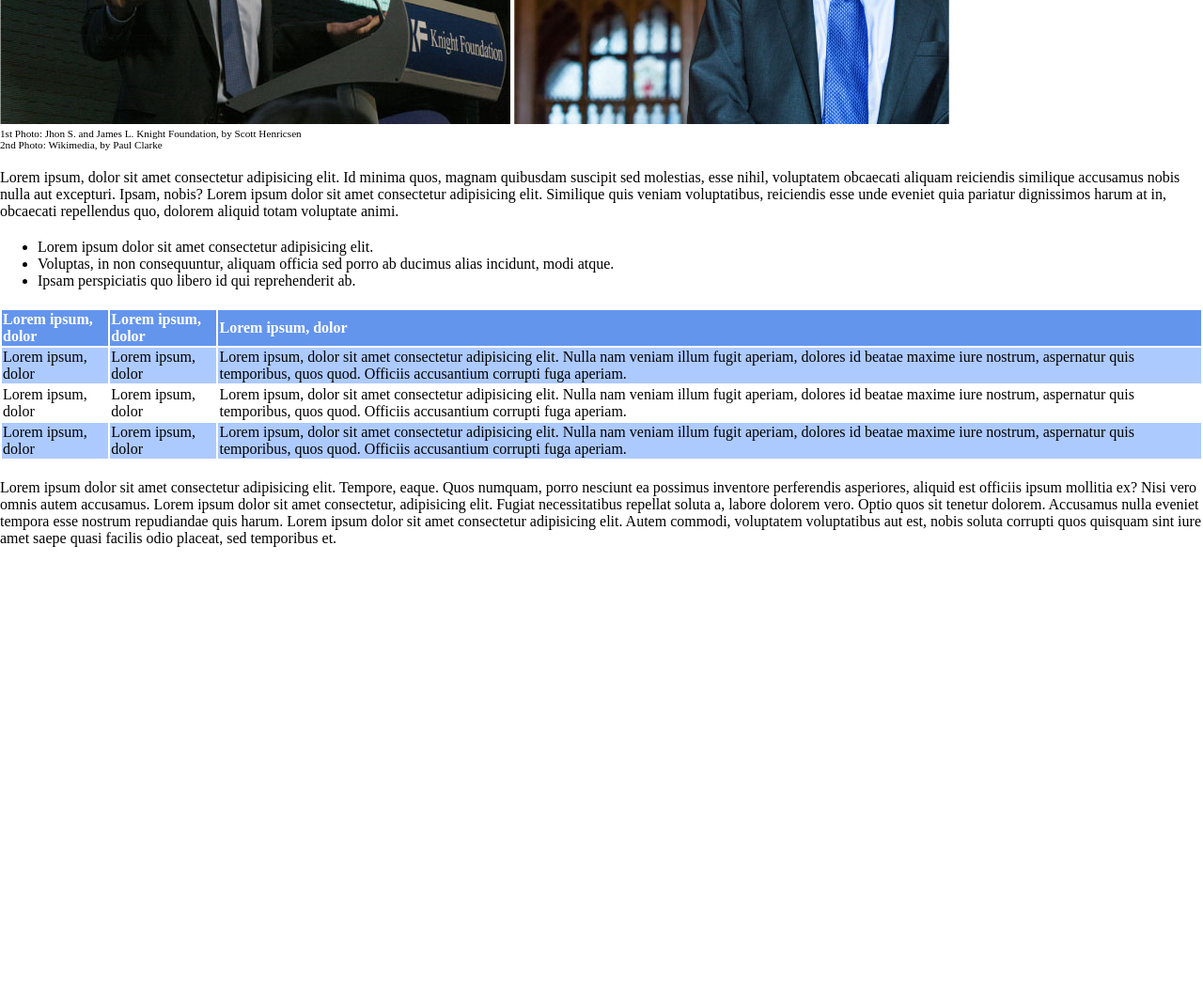
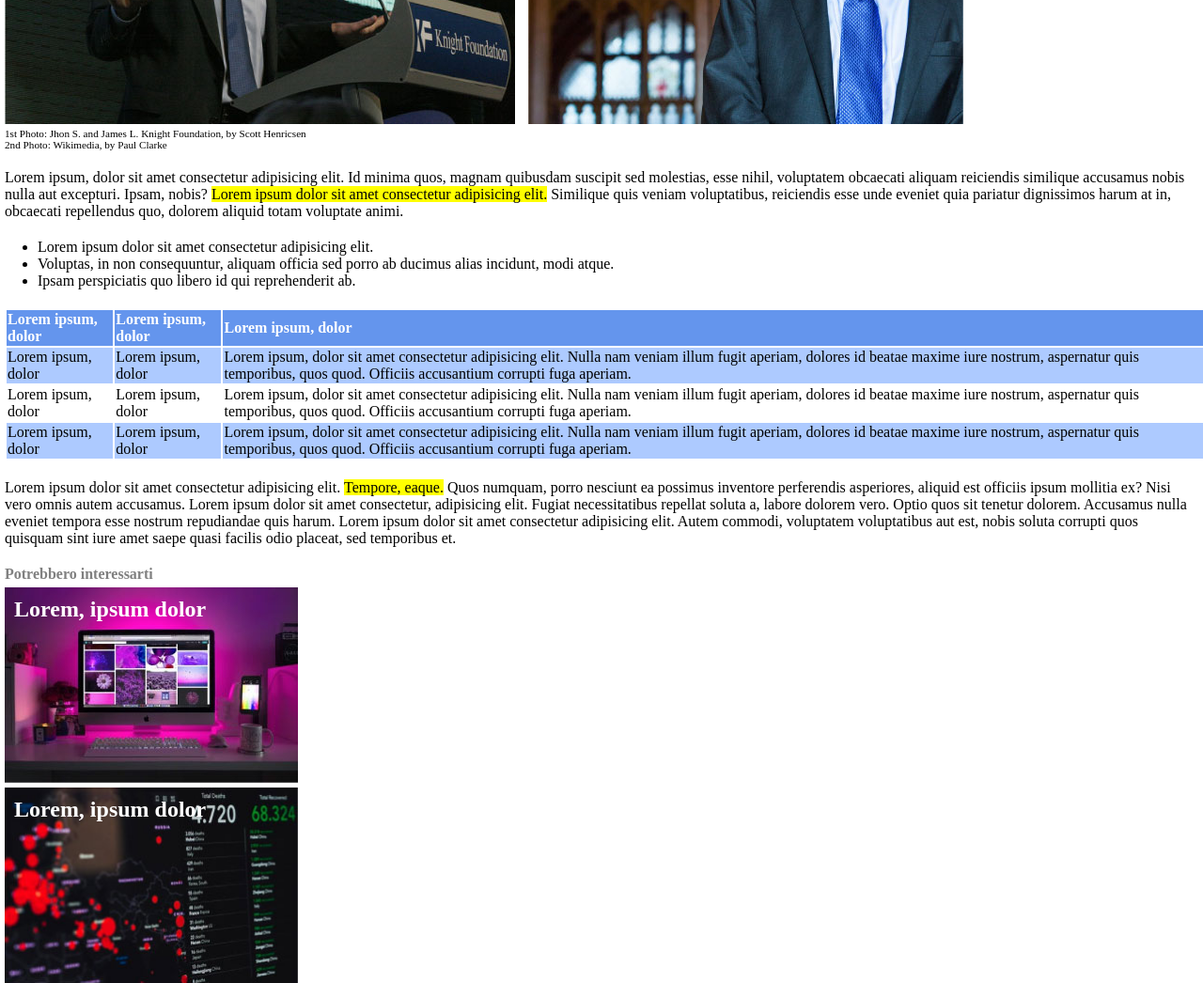
Before and after one commit to ClaudioLeone/html-css-booleaner, a plain HTML site: page index.html in a window 1280 px wide. Shown: the part 400-1446 px from the top of the page at 94% size. Before the commit the page ends 1002 px from the top, so only its background shows below. Drawn offline with Linux system fonts and the light colour scheme.

Commit message:
Completed footer section, implemented all classes/ids

```diff
--- a/CSS/style.css
+++ b/CSS/style.css
@@ -1,3 +1,5 @@
+/* GENERAL SELECTORS */
+
 *{
     margin: auto;
     box-sizing: border-box;
@@ -12,6 +14,8 @@ table{
 ul{
     margin-bottom: 20px;
 }
+
+/* IDs */
 
 #photoInfo{
     font-size: 0.7rem;
@@ -37,12 +41,14 @@ ul{
     font-size: 0.8rem;
 }
 
+/* CLASSES */
+
 .textColor{
     color: grey;
 }
 
 .divSpacing{
-    margin: 20px 0 20px 0;
+    margin: 20px 5px 20px 5px;
 }
 
 .tableHeadingRow{
@@ -53,3 +59,35 @@ ul{
 .tableRowsColor{
     background-color: rgb(173, 202, 255);
 }
+
+.footerImg1{
+    font-size: 1.5rem;
+    color:  white;
+    padding: 10px;
+    height: 208px;
+    width: 312px;
+    background-image: url(../img/monitor.jpg);
+    background-size: cover;
+    margin-left: 5px;
+    margin-top: 5px;
+}
+
+.footerImg2{
+    font-size: 1.5rem;
+    color:  white;
+    padding: 10px;
+    height: 208px;
+    width: 312px;
+    background-image: url(../img/graph.jpg);
+    background-size: cover;
+    margin-left: 5px;
+    margin-top: 5px;
+}
+
+.textMargin{
+    margin: 0 5px 0 5px;
+}
+
+.marker{
+    background-color: yellow;
+}
--- a/index.html
+++ b/index.html
@@ -11,22 +11,22 @@
     <body>
         <!-- Header start -->
             <header id="banner">
-                <img id="bannerImg" src="img/logo.svg" alt="The-Booleaner-Logo">
+                <img class="textMargin" id="bannerImg" src="img/logo.svg" alt="The-Booleaner-Logo">
             </header>
-            <h1>Internet deve essere al servizio del "bene pubblico": il manifesto di Tim Berners-Lee</h1>
-            <p class="textColor">Scritto da <span id="subTitleSpan">The Booleaner</span></p>
-            <p class="textColor" id="publicationDate">il 10/10/2020</p>
+            <h1 class="textMargin">Internet deve essere al servizio del "bene pubblico": il manifesto di Tim Berners-Lee</h1>
+            <p class="textMargin textColor">Scritto da <span id="subTitleSpan">The Booleaner</span></p>
+            <p class="textMargin textColor" id="publicationDate">il 10/10/2020</p>
         <!-- Header stop -->
 
         <!-- Main start -->
         <main>
-            <img src="img/tim-1.jpg" alt="tim-1">
-            <img src="img/tim-2.jpg" alt="tim-2">
-            <p id="photoInfo">1st Photo: Jhon S. and James L. Knight Foundation, by Scott Henricsen<br>2nd Photo: Wikimedia, by Paul Clarke</p>
+            <img class="textMargin" src="img/tim-1.jpg" alt="tim-1">
+            <img class="textMargin" src="img/tim-2.jpg" alt="tim-2">
+            <p class="textMargin" id="photoInfo">1st Photo: Jhon S. and James L. Knight Foundation, by Scott Henricsen<br>2nd Photo: Wikimedia, by Paul Clarke</p>
             <div class="divSpacing">
                 Lorem ipsum, dolor sit amet consectetur adipisicing elit. Id minima quos, magnam quibusdam suscipit sed molestias,
                 esse nihil, voluptatem obcaecati aliquam reiciendis similique accusamus nobis nulla aut excepturi. Ipsam, nobis?
-                Lorem ipsum dolor sit amet consectetur adipisicing elit. Similique quis veniam voluptatibus, reiciendis esse unde eveniet quia pariatur dignissimos harum at in,
+                <span class="marker">Lorem ipsum dolor sit amet consectetur adipisicing elit.</span> Similique quis veniam voluptatibus, reiciendis esse unde eveniet quia pariatur dignissimos harum at in,
                 obcaecati repellendus quo, dolorem aliquid totam voluptate animi.
             </div>
             <ul>
@@ -34,8 +34,9 @@
                 <li>Voluptas, in non consequuntur, aliquam officia sed porro ab ducimus alias incidunt, modi atque.</li>
                 <li>Ipsam perspiciatis quo libero id qui reprehenderit ab.</li>
             </ul>
+            <!-- table section start -->
             <div>
-                <table>
+                <table class="textMargin">
                     <tr class="tableHeadingRow">
                         <th>Lorem ipsum, dolor</th>
                         <th>Lorem ipsum, dolor</th>
@@ -61,16 +62,25 @@
                     </tr>
                 </table>
             </div>
+            <!-- table section stop -->
 
             <div class="divSpacing">
-                Lorem ipsum dolor sit amet consectetur adipisicing elit. Tempore, eaque. Quos numquam, porro nesciunt ea possimus inventore perferendis asperiores, aliquid est officiis ipsum mollitia ex? Nisi vero omnis autem accusamus. Lorem ipsum dolor sit amet consectetur, adipisicing elit. Fugiat necessitatibus repellat soluta a, labore dolorem vero. Optio quos sit tenetur dolorem. Accusamus nulla eveniet tempora esse nostrum repudiandae quis harum. Lorem ipsum dolor sit amet consectetur adipisicing elit. Autem commodi, voluptatem voluptatibus aut est, nobis soluta corrupti quos quisquam sint iure amet saepe quasi facilis odio placeat, sed temporibus et.
+                Lorem ipsum dolor sit amet consectetur adipisicing elit. <span class="marker"> Tempore, eaque.</span> Quos numquam, porro nesciunt ea possimus inventore perferendis asperiores, aliquid est officiis ipsum mollitia ex? Nisi vero omnis autem accusamus. Lorem ipsum dolor sit amet consectetur, adipisicing elit. Fugiat necessitatibus repellat soluta a, labore dolorem vero. Optio quos sit tenetur dolorem. Accusamus nulla eveniet tempora esse nostrum repudiandae quis harum. Lorem ipsum dolor sit amet consectetur adipisicing elit. Autem commodi, voluptatem voluptatibus aut est, nobis soluta corrupti quos quisquam sint iure amet saepe quasi facilis odio placeat, sed temporibus et.
             </div>
         </main>
         <!-- Main stop -->
 
         <!-- Footer start -->
         <footer>
+            <h4 class="textColor textMargin">Potrebbero interessarti</h4>
 
+            <div class="footerImg1">
+                <h4>Lorem, ipsum dolor</h4>
+            </div>
+
+            <div class="footerImg2">
+                <h4>Lorem, ipsum dolor</h4>
+            </div>
         </footer>
         <!-- Footer stop -->
     </body>
```
